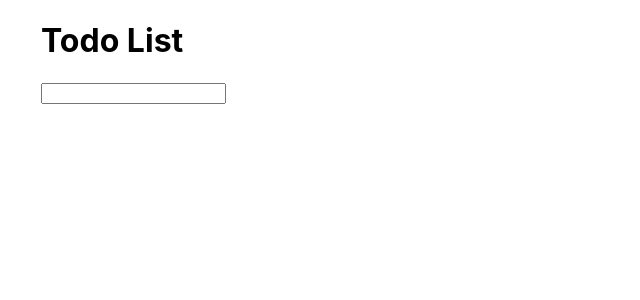
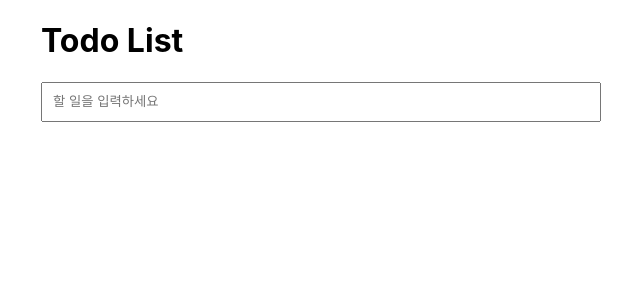
Before and after one commit to ReactBakSal/todo-list-example, a React (Create React App) app: page / in a window 1280 px wide. Shown: the top 300 px of the page, without its empty margins (319-959 px from the left). Built offline with nearby package versions, Linux system fonts and the light colour scheme.

Commit message:
컴포넌트 스타일링

```diff
--- a/src/components/TodoForm.css
+++ b/src/components/TodoForm.css
@@ -1,4 +1,4 @@
-.container {
+.TodoForm {
   max-width: 100%;
   width: 560px;
   margin: 0 auto;
--- a/src/components/TodoForm.jsx
+++ b/src/components/TodoForm.jsx
@@ -5,7 +5,7 @@ import "./TodoForm.css"
 
 function TodoForm() {
   return (
-    <div className="container">
+    <div className="TodoForm">
       <form>
         <h1>Todo List</h1>
         <TodoInsert />
--- /dev/null
+++ b/src/components/TodoInsert.css
@@ -0,0 +1,12 @@
+.TodoInsert {
+  width: 100%;
+}
+
+.TodoInsert input {
+  box-sizing: border-box;
+
+  width: 100%;
+  height: 40px;
+
+  padding: 16px 10px;
+}
--- a/src/components/TodoInsert.jsx
+++ b/src/components/TodoInsert.jsx
@@ -1,9 +1,10 @@
 import React from "react"
+import "./TodoInsert.css"
 
 function TodoInsert() {
   return (
-    <div>
-      <input />
+    <div className="TodoInsert">
+      <input placeholder="할 일을 입력하세요" />
     </div>
   )
 }
--- /dev/null
+++ b/src/components/TodoList.css
@@ -0,0 +1,2 @@
+.TodoList {
+}
--- a/src/components/TodoList.jsx
+++ b/src/components/TodoList.jsx
@@ -1,5 +1,6 @@
 import React from "react"
 import TodoListItem from "./TodoListItem"
+import "./TodoList.css"
 
 function TodoList() {
   return (
--- /dev/null
+++ b/src/components/TodoListItem.css
@@ -0,0 +1,2 @@
+.TodoListItem {
+}
--- a/src/components/TodoListItem.jsx
+++ b/src/components/TodoListItem.jsx
@@ -1,4 +1,5 @@
 import React from "react"
+import "./TodoListItem.css"
 
 function TodoListItem() {
   return <list></list>
```
